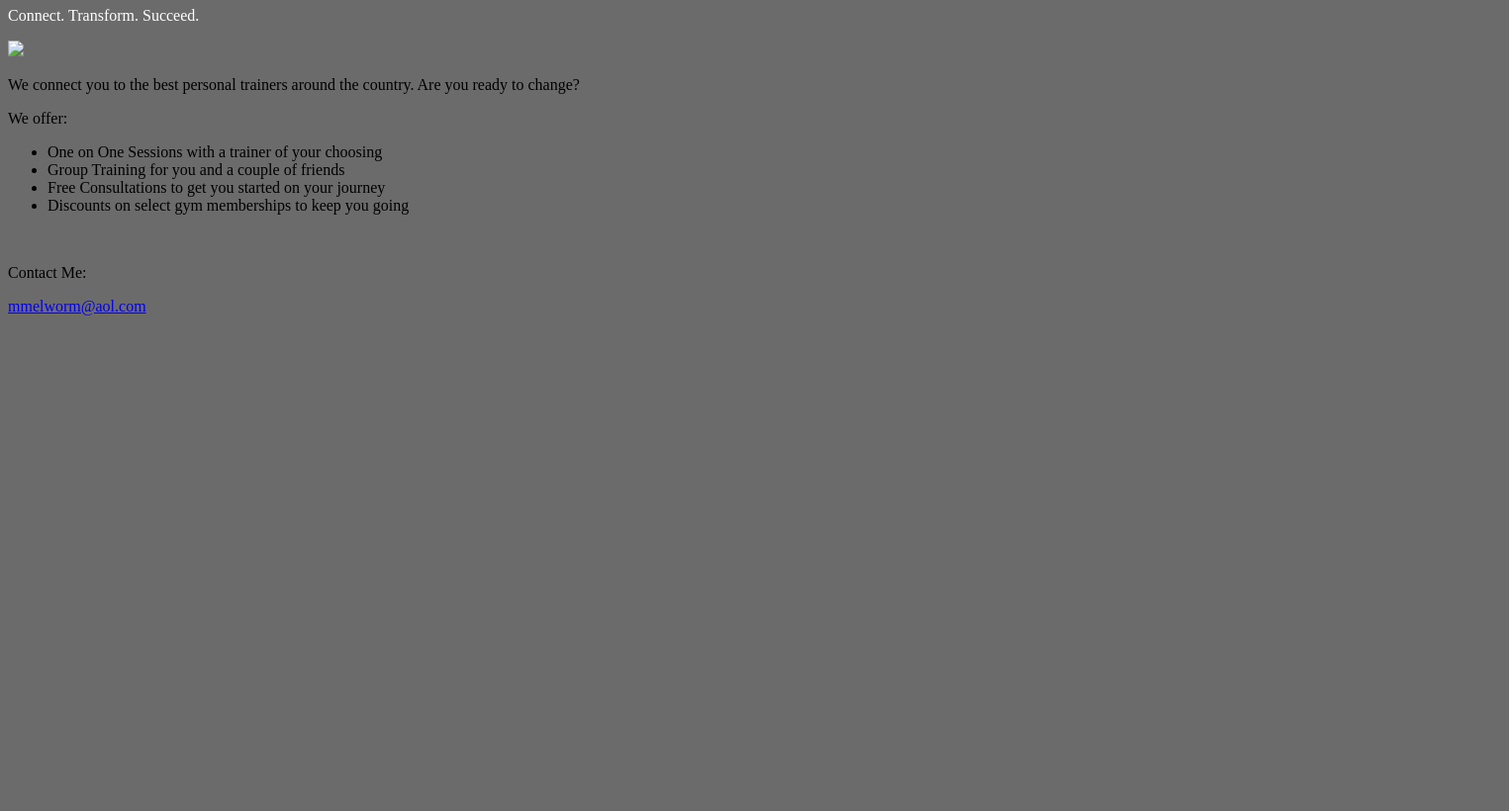
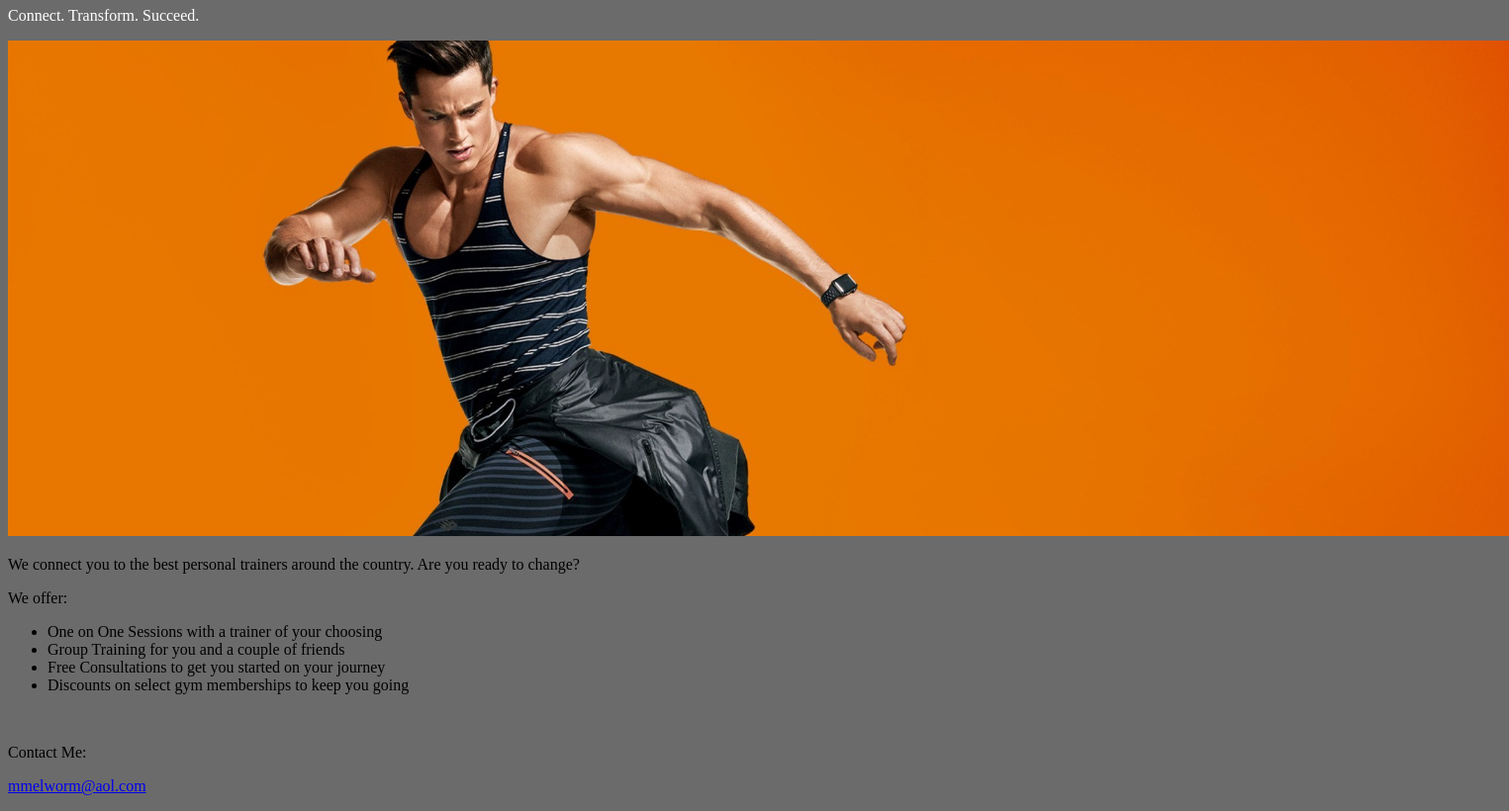
Before and after one commit to mmelworm/mmelworm.github.io, a plain HTML site: page unit_3/index.html in a window 1280 px wide. Shown: the part 73-893 px from the top of the page at 99% size, 1525 px wide, since content can reach past the window. Before the commit the page ends 800 px from the top, so only its background shows below. Drawn offline with Linux system fonts and the light colour scheme.

Commit message:
png to jpeg

```diff
--- a/unit_3/index.html
+++ b/unit_3/index.html
@@ -7,7 +7,7 @@
 <body>
 	<h1>DeltaFit App</h1>
 	<p id="slogan">Connect. Transform. Succeed.</p>
-	<div id="heroouter"><img id="hero" src="images/fitness4.png">
+	<div id="heroouter"><img id="hero" src="images/fitness4.jpeg">
 	<p>We connect you to the best personal trainers around the country. Are you ready to change?</p></div>
 	<p>We offer:</p>
 	<ul>
```
Also changed, not shown: 1 other file.
